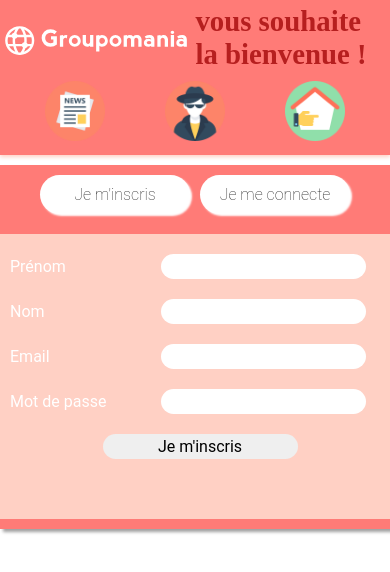
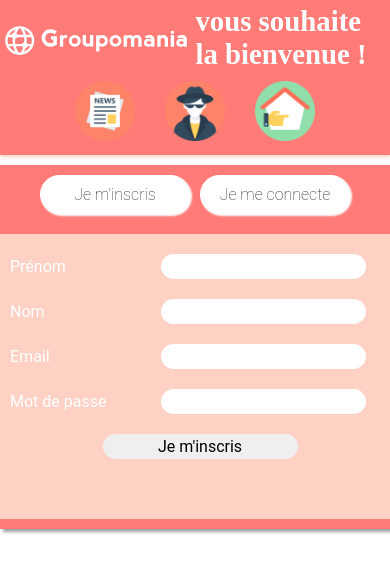
Before and after one commit to DiquelouMorgane/Groupomania, a React (Create React App) app in the folder frontend/: page / in a window 390 px wide. Shown: the top 572 px of the page. Built offline with nearby package versions, Linux system fonts and the light colour scheme.

Commit message:
Media screen adjustments for tablets and mobiles.

```diff
--- a/frontend/src/styles/main.css
+++ b/frontend/src/styles/main.css
@@ -82,7 +82,7 @@
 }
 
 .nav-links li {
-  margin: 5px 30px;
+  margin: 5px 15px;
 }
 
 .nav-links li img {
@@ -113,7 +113,6 @@
   .nav-logo-link-community {
     font-family: "Lora", serif;
     font-size: 1.8rem;
-    color: #b61f1f;
   }
   .nav-links {
     list-style: none;
@@ -123,7 +122,7 @@
     margin: 0 auto;
   }
   .nav-links li {
-    margin: 5px 30px;
+    margin: 5px 15px;
   }
   .nav-links li img {
     width: 60px;
@@ -404,7 +403,7 @@
 
 .posts .posts-list {
   margin: 10px auto;
-  width: 50%;
+  width: 80%;
   min-width: 360px;
 }
 
@@ -467,6 +466,14 @@
           justify-content: space-between;
 }
 
+@media screen and (max-width: 700px) {
+  .posts .posts-list .card .data-footer .comment-icone {
+    display: flex;
+    justify-content: center;
+    width: 95%;
+  }
+}
+
 .posts .posts-list .card .data-footer .comment-icone img {
   width: 40px;
   height: 40px;
@@ -488,7 +495,7 @@
     padding: 10px 0;
   }
   .posts .post-form {
-    width: 100%;
+    width: 95%;
     min-width: 0px;
     -webkit-box-orient: vertical;
     -webkit-box-direction: normal;
```
